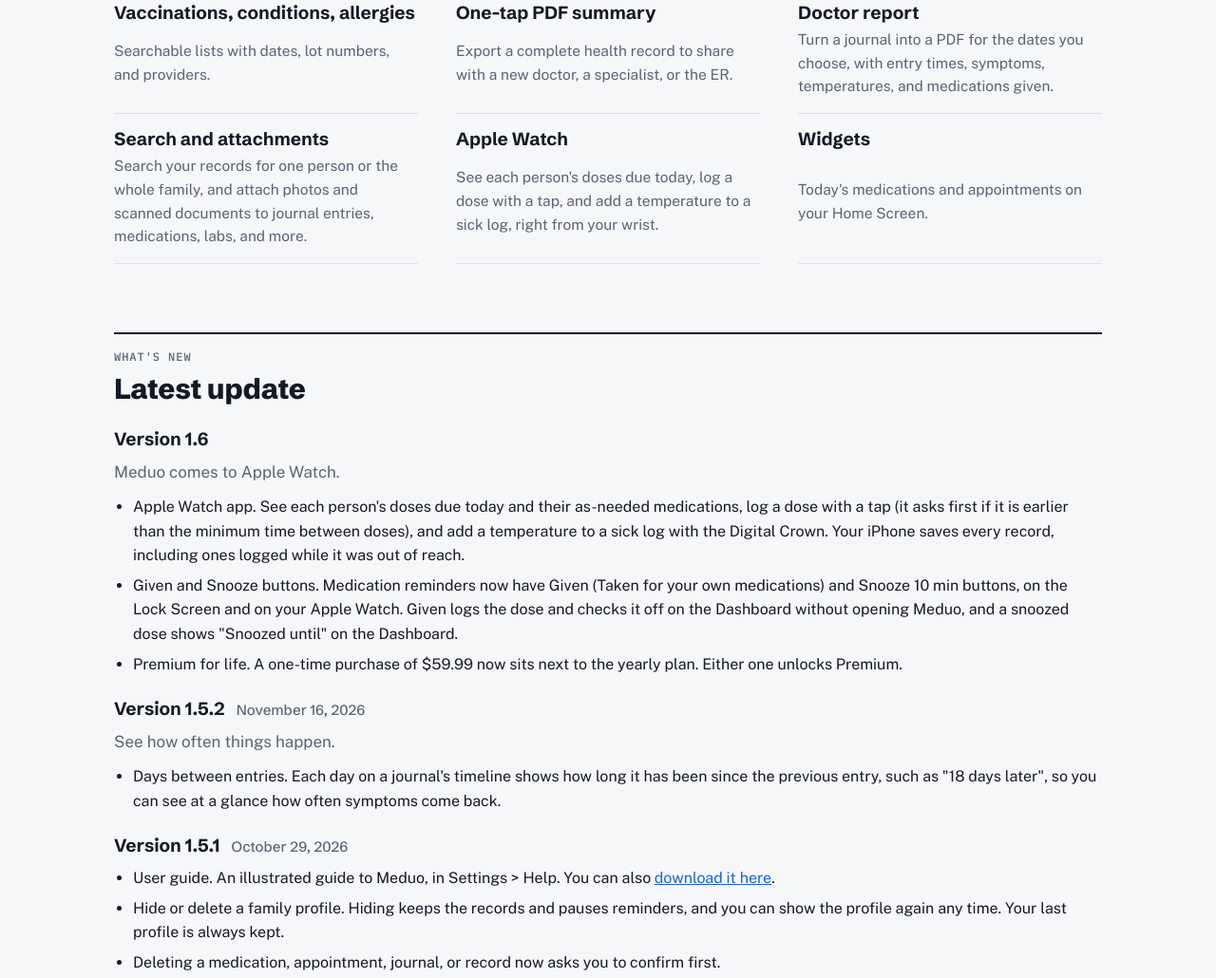
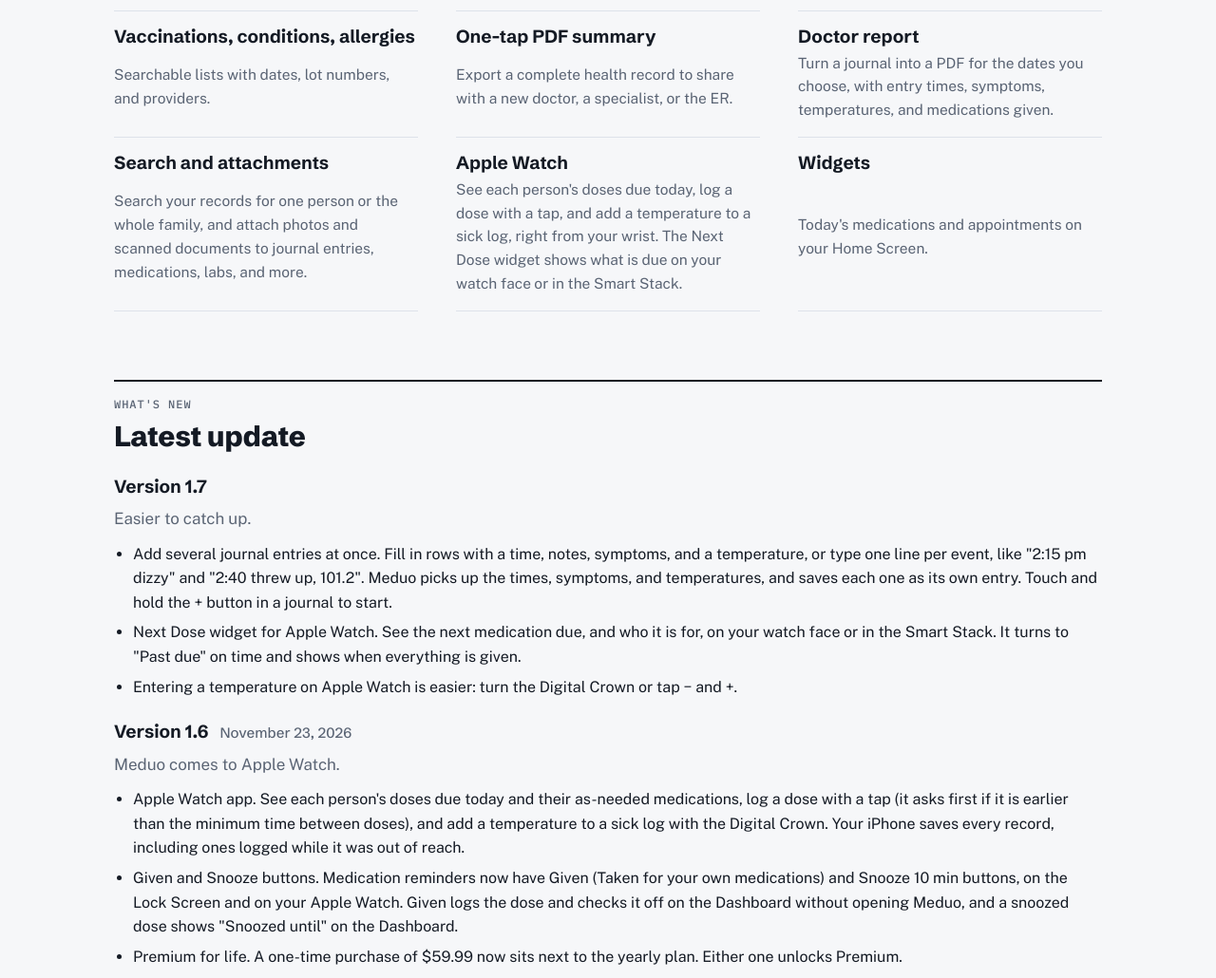
Before and after one commit to trogdor77/trogdor77.github.io, a plain HTML site: page meduo/index.html in a window 1280 px wide. Shown: the part 1662-2692 px from the top of the page at 95% size. Drawn offline with nearby package versions, Linux system fonts and the light colour scheme.

Commit message:
Meduo 1.7 on the site: Add Several journal entries and the Apple Watch Next Dose widget; 1.6 dated November 23
Co-Authored-By: Claude Opus 5.5 <noreply@anthropic.com>

```diff
--- a/meduo/index.html
+++ b/meduo/index.html
@@ -115,7 +115,7 @@
     <div class="features">
       <div class="feature"><h3>Family profiles</h3><p>A separate record for each person you care for, with one-tap switching. Hide a profile you no longer need day to day, or delete it with everything in it.</p></div>
       <div class="feature"><h3>Medication reminders</h3><p>Reminders say who the dose is for, and doses due at the same time arrive together. Mark a dose given or snooze it from the reminder itself. Scan a label's barcode to fill in details.</p></div>
-      <div class="feature"><h3>Health journal timeline</h3><p>Entries have a time and are grouped by day. Add symptoms, the medications you gave, and a temperature, then see the days since each symptom, how many days passed between entries, and a fever chart. Import an existing diary from Apple Notes.</p></div>
+      <div class="feature"><h3>Health journal timeline</h3><p>Entries have a time and are grouped by day. Add symptoms, the medications you gave, and a temperature, then see the days since each symptom, how many days passed between entries, and a fever chart. Catch up by adding several entries at once, or import an existing diary from Apple Notes.</p></div>
       <div class="feature"><h3>As-needed medications</h3><p>Log a dose in a tap and see when it was last given, with an optional minimum time between doses.</p></div>
       <div class="feature"><h3>Lab results and vital trends</h3><p>Keep results over time and chart blood pressure, weight, glucose, and more.</p></div>
       <div class="feature"><h3>Appointments and procedures</h3><p>Upcoming and past visits with calendar sync, plus surgeries with facility, surgeon, and outcome.</p></div>
@@ -123,7 +123,7 @@
       <div class="feature"><h3>One-tap PDF summary</h3><p>Export a complete health record to share with a new doctor, a specialist, or the ER.</p></div>
       <div class="feature"><h3>Doctor report</h3><p>Turn a journal into a PDF for the dates you choose, with entry times, symptoms, temperatures, and medications given.</p></div>
       <div class="feature"><h3>Search and attachments</h3><p>Search your records for one person or the whole family, and attach photos and scanned documents to journal entries, medications, labs, and more.</p></div>
-      <div class="feature"><h3>Apple Watch</h3><p>See each person's doses due today, log a dose with a tap, and add a temperature to a sick log, right from your wrist.</p></div>
+      <div class="feature"><h3>Apple Watch</h3><p>See each person's doses due today, log a dose with a tap, and add a temperature to a sick log, right from your wrist. The Next Dose widget shows what is due on your watch face or in the Smart Stack.</p></div>
       <div class="feature"><h3>Widgets</h3><p>Today's medications and appointments on your Home Screen.</p></div>
     </div>
   </section>
@@ -134,7 +134,16 @@
       <h2 id="new-h">Latest update</h2>
     </div>
     <div class="release">
-      <h3>Version 1.6</h3>
+      <h3>Version 1.7</h3>
+      <p class="muted">Easier to catch up.</p>
+      <ul>
+        <li>Add several journal entries at once. Fill in rows with a time, notes, symptoms, and a temperature, or type one line per event, like "2:15 pm dizzy" and "2:40 threw up, 101.2". Meduo picks up the times, symptoms, and temperatures, and saves each one as its own entry. Touch and hold the + button in a journal to start.</li>
+        <li>Next Dose widget for Apple Watch. See the next medication due, and who it is for, on your watch face or in the Smart Stack. It turns to "Past due" on time and shows when everything is given.</li>
+        <li>Entering a temperature on Apple Watch is easier: turn the Digital Crown or tap − and +.</li>
+      </ul>
+    </div>
+    <div class="release">
+      <h3>Version 1.6 <span class="muted" style="font-size:15px;font-weight:500">November 23, 2026</span></h3>
       <p class="muted">Meduo comes to Apple Watch.</p>
       <ul>
         <li>Apple Watch app. See each person's doses due today and their as-needed medications, log a dose with a tap (it asks first if it is earlier than the minimum time between doses), and add a temperature to a sick log with the Digital Crown. Your iPhone saves every record, including ones logged while it was out of reach.</li>
@@ -258,6 +267,7 @@
       <h2 id="watch-h">Doses on your wrist</h2>
     </div>
     <div class="shots" tabindex="0" aria-label="Apple Watch screenshots, scroll sideways">
+      <figure><img src="/assets/images/meduo/store/watch-smart_stack.png" alt="The Meduo Next Dose widget in the Apple Watch Smart Stack, showing Atorvastatin due at 9:00 PM for Rachel and 2 more today" width="416" height="496" loading="lazy"><figcaption>Next Dose widget</figcaption></figure>
       <figure><img src="/assets/images/meduo/store/watch-rachel_due.png" alt="Meduo on Apple Watch listing Rachel's doses due today" width="416" height="496" loading="lazy"><figcaption>Doses due today</figcaption></figure>
       <figure><img src="/assets/images/meduo/store/watch-give_due.png" alt="Meduo on Apple Watch asking to confirm a dose of Amoxicillin as Taken" width="416" height="496" loading="lazy"><figcaption>Log a dose</figcaption></figure>
       <figure><img src="/assets/images/meduo/store/watch-give_asneeded.png" alt="Meduo on Apple Watch showing Children's Motrin with the next allowed dose time and a Give Anyway button" width="416" height="496" loading="lazy"><figcaption>Minimum time between doses</figcaption></figure>
```
Also changed, not shown: meduo/press/index.html (+5 -4 lines).
